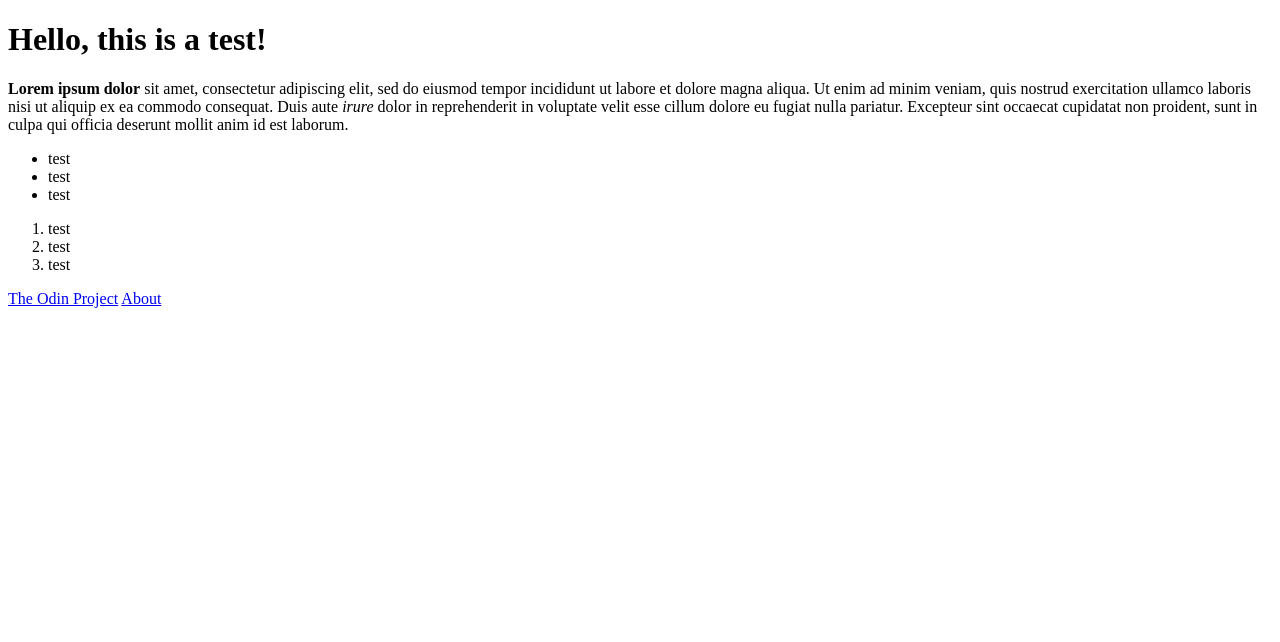
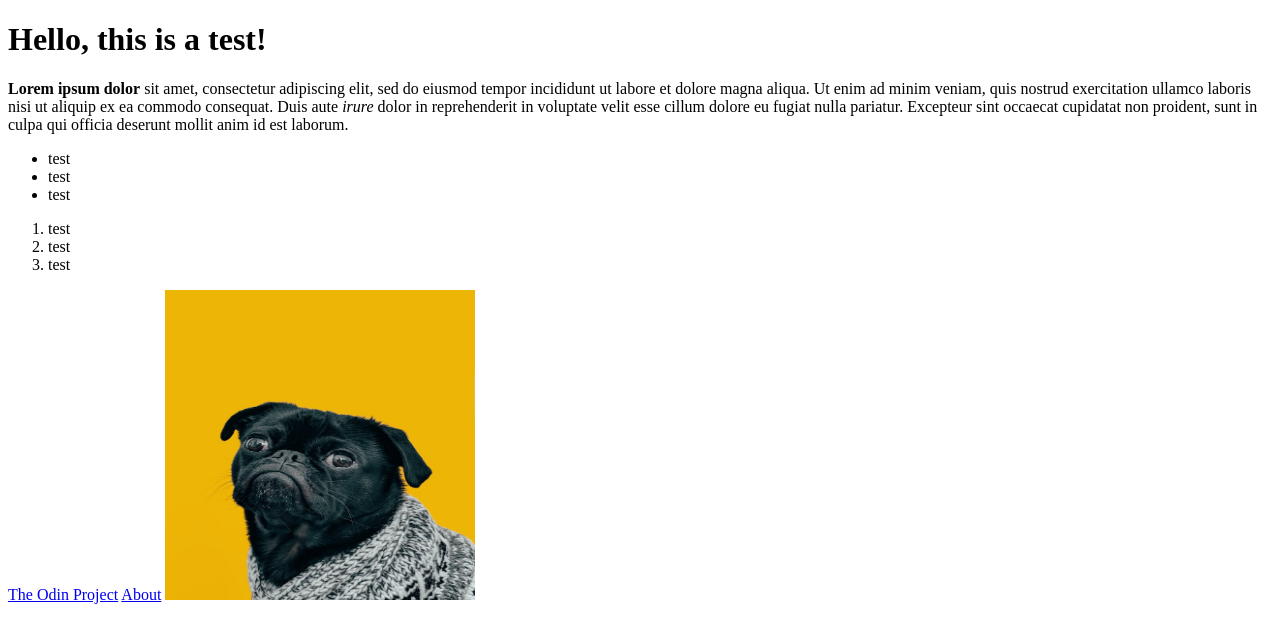
Before and after one commit to nal0-21/html-test, a plain HTML site: page index.html in a window 1280 px wide. Drawn offline with Linux system fonts and the light colour scheme.

Commit message:
Add image to index.html

```diff
--- a/index.html
+++ b/index.html
@@ -29,6 +29,10 @@
     <a href="https://discord.com/invite/fbFCkYabZB" target="_blank" rel="noreferrer">The Odin Project</a>
     <a href="about.html" target="_blank" rel="noreferrer">About</a>
 
+    <!--Image start-->
+    <img src="dog.jpg" alt="image of cute dog" height="310" width="310">
+    <!--end-->
+
 </body>
 
 </html>
```
Also changed, not shown: dog.jpg (added).
